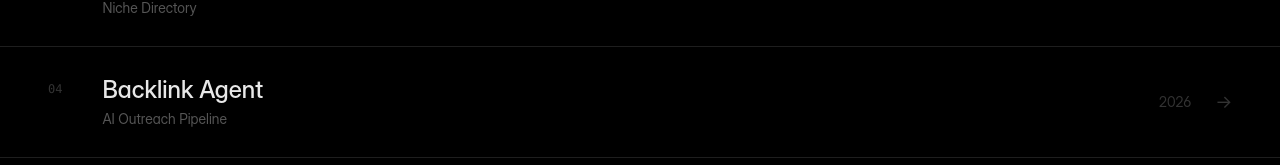
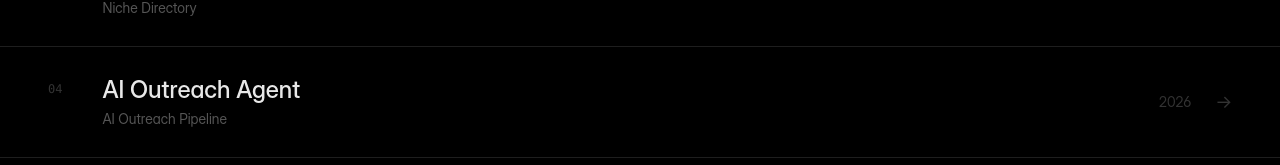
Before and after one commit to Liamcallag/Liam-portfolio, a Next.js app: page / in a window 1280 px wide. Shown: the part 965-1130 px from the top of the page. Built offline with nearby package versions, Linux system fonts and the light colour scheme; a web font is replaced by a local one.

Commit message:
Rename Backlink Agent to AI Outreach Agent

```diff
--- a/app/(site)/work/backlink-agent/page.tsx
+++ b/app/(site)/work/backlink-agent/page.tsx
@@ -2,7 +2,7 @@ import type { Metadata } from "next";
 import CaseStudy from "@/components/CaseStudy";
 
 export const metadata: Metadata = {
-  title: "Backlink Agent — Liam Callaghan",
+  title: "AI Outreach Agent — Liam Callaghan",
   description: "AI Outreach Pipeline for Body Burden Lab — case study.",
 };
 
@@ -10,7 +10,7 @@ export default function BacklinkAgent() {
   return (
     <CaseStudy
       category="Product Design & AI Development"
-      title="Backlink Agent"
+      title="AI Outreach Agent"
       subtitle="AI Outreach Pipeline"
       intro="Backlinks are the single biggest factor in search ranking. Body Burden Lab was struggling to reach the first page of search results, and manual outreach — finding relevant sites, locating contact details, writing personalised emails — is slow and doesn't scale."
       heroImage={{ src: "/work/backlink-agent/agent.png", alt: "Backlink Agent dashboard" }}
--- a/components/ProjectList.tsx
+++ b/components/ProjectList.tsx
@@ -33,7 +33,7 @@ const projects = [
   },
   {
     num: "04",
-    title: "Backlink Agent",
+    title: "AI Outreach Agent",
     subtitle: "AI Outreach Pipeline",
     slug: "backlink-agent",
     year: "2026",
```
